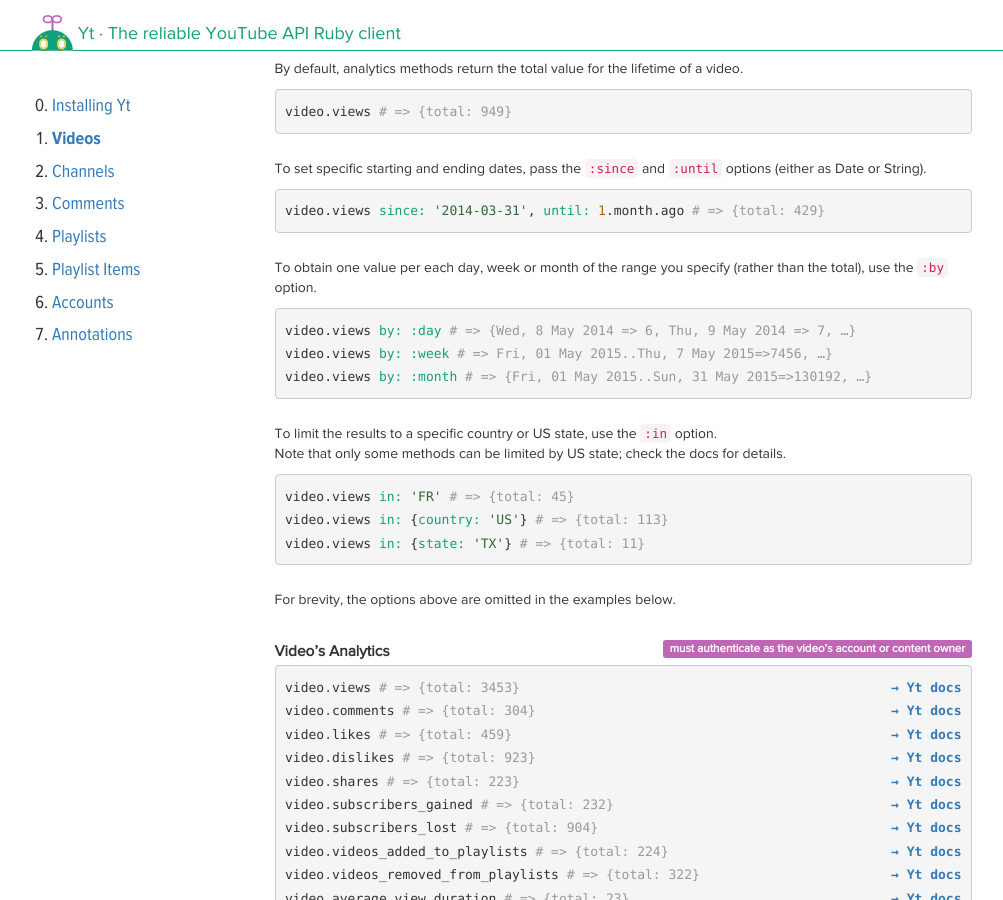
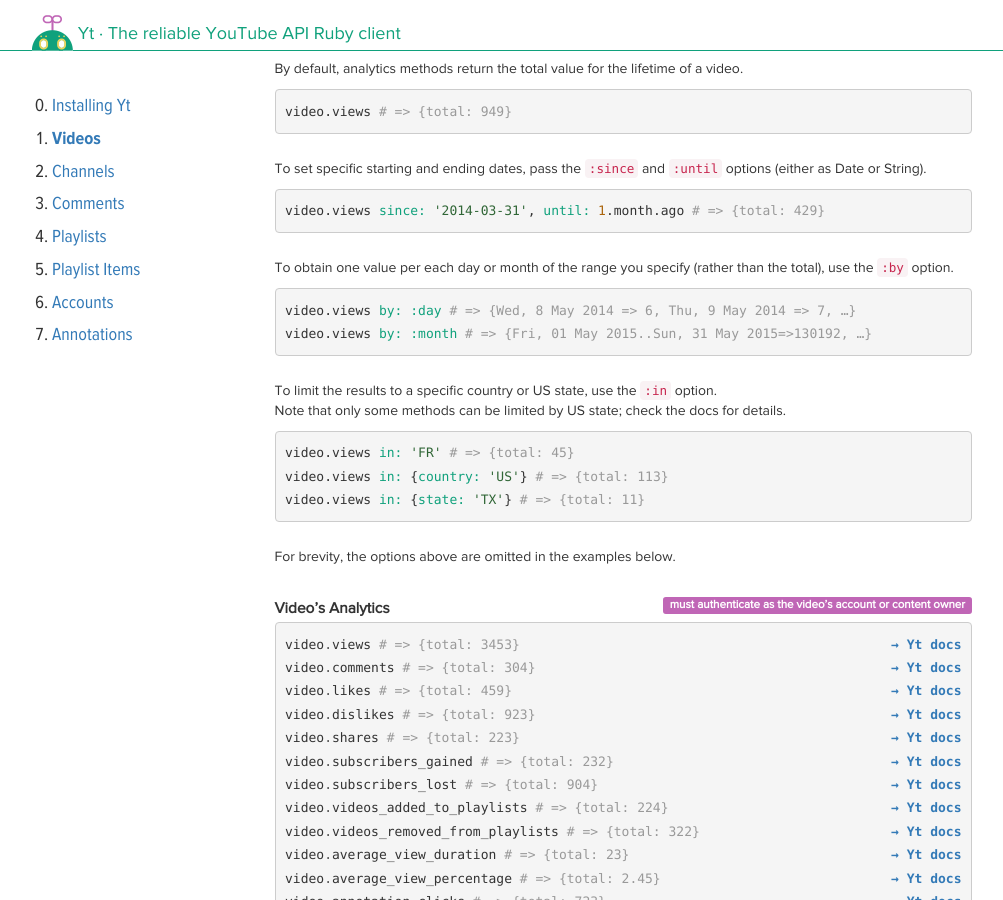
Before and after one commit to nullscreen/yt, a Jekyll site: the page built from videos.html, in a window 1280 px wide and 900 px high, scrolled down 4211 px. Shown: the whole window, without its empty margins (138-1141 px from the left). Built offline with Jekyll 4.4.1, drawn with Linux system fonts in a browser that asks for light colours; nearby versions of some CDN libraries; some web fonts are replaced.

Commit message:
Remove 'by: :week' option of reports methods

```diff
--- a/videos.html
+++ b/videos.html
@@ -232,11 +232,10 @@ video.views # => {total: 949}
 video.views since: '2014-03-31', until: 1.month.ago # => {total: 429}
 {% endhighlight %}
 <p>
-  To obtain one value per each day, week or month of the range you specify (rather than the total), use the <code>:by</code> option.<br />
+  To obtain one value per each day or month of the range you specify (rather than the total), use the <code>:by</code> option.<br />
 </p>
 {% highlight ruby %}
 video.views by: :day # => {Wed, 8 May 2014 => 6, Thu, 9 May 2014 => 7, …}
-video.views by: :week # => Fri, 01 May 2015..Thu, 7 May 2015=>7456, …}
 video.views by: :month # => {Fri, 01 May 2015..Sun, 31 May 2015=>130192, …}
 {% endhighlight %}
 <p>
```
